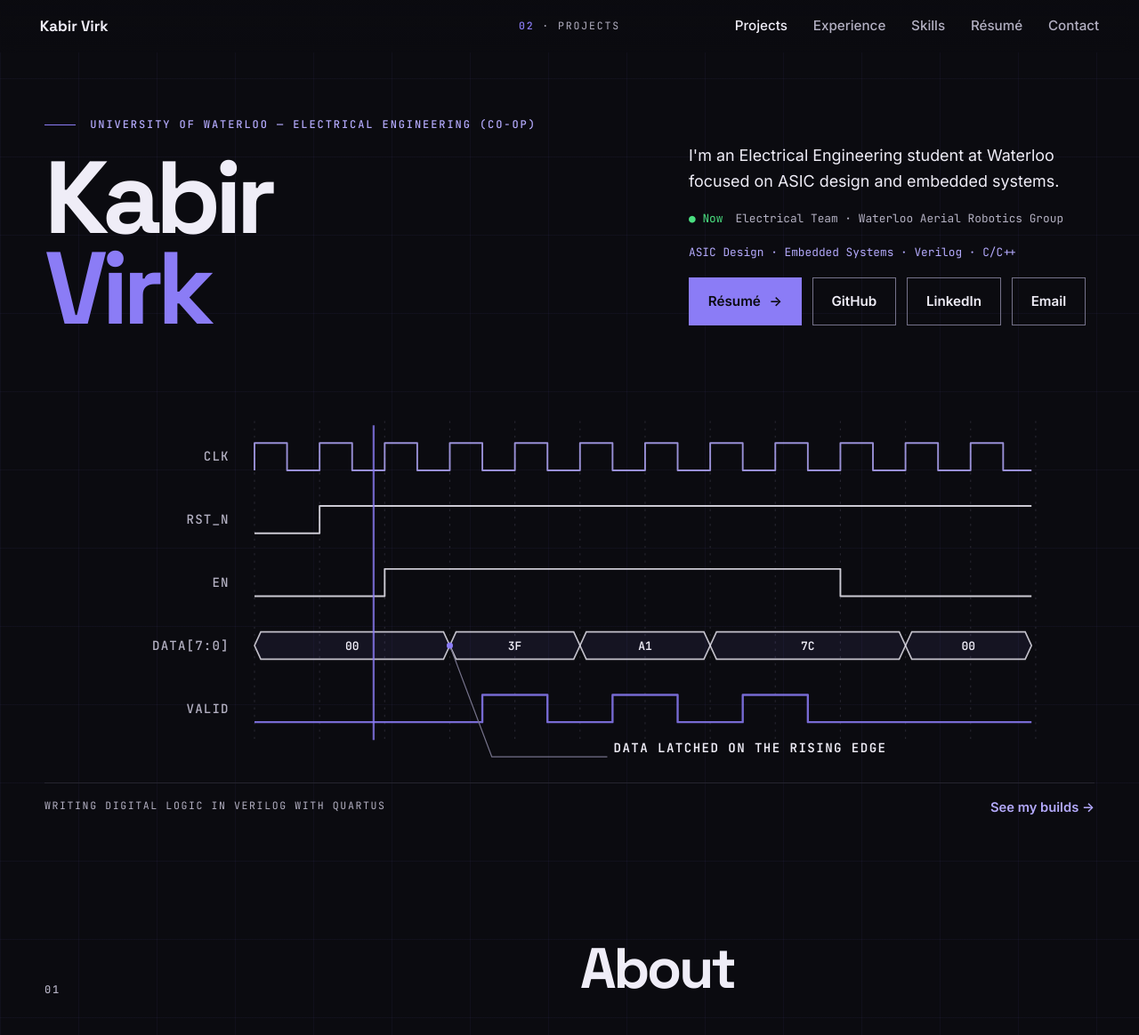
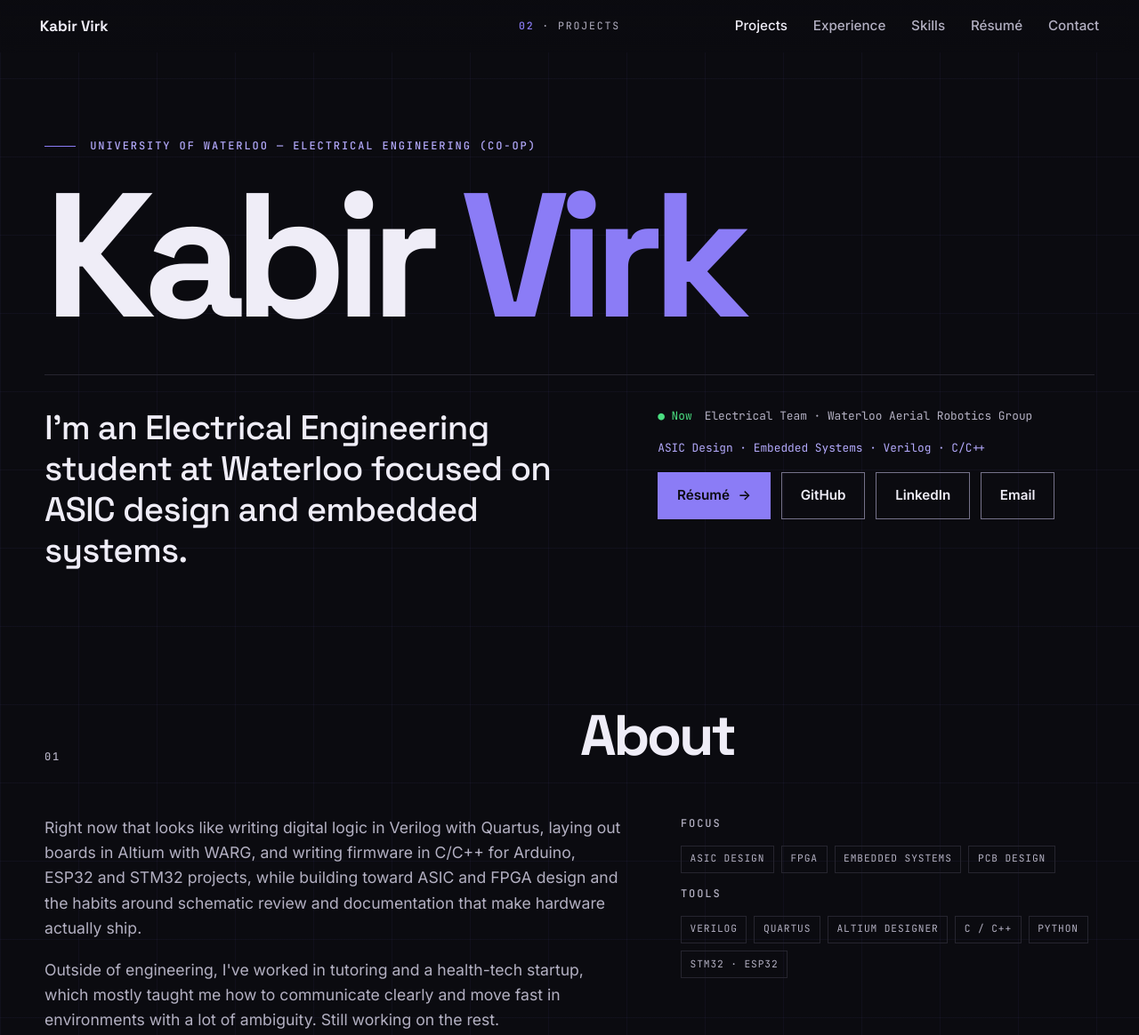
Before and after one commit to kabirvirk1206/personal_portfolio_website, a plain HTML site: page index.html in a window 1280 px wide. Shown: the top 1164 px of the page at 89% size. Drawn offline with Linux system fonts and the light colour scheme.

Commit message:
bigger name intro, remove hero graphic, fix ldo image spacing

```diff
--- a/index.html
+++ b/index.html
@@ -45,13 +45,11 @@
 
   <!-- HERO -->
   <section class="hero wrap" id="top" data-spy="00" data-label="Home">
-    <div class="hero-top">
-      <div>
-        <p class="eyebrow line">University of Waterloo — Electrical Engineering (Co-op)</p>
-        <h1 class="hero-title">Kabir<br /><span>Virk</span></h1>
-      </div>
-      <div class="hero-side">
-        <p class="hero-copy">I'm an Electrical Engineering student at Waterloo focused on ASIC design and embedded systems.</p>
+    <p class="eyebrow line">University of Waterloo — Electrical Engineering (Co-op)</p>
+    <h1 class="hero-name">Kabir <span>Virk</span></h1>
+    <div class="hero-row">
+      <p class="hero-intro">I'm an Electrical Engineering student at Waterloo focused on ASIC design and embedded systems.</p>
+      <div class="hero-meta">
         <p class="now"><span>Now</span> Electrical Team · Waterloo Aerial Robotics Group</p>
         <p class="hero-focus">ASIC Design · Embedded Systems · Verilog · C/C++</p>
         <div class="btns">
@@ -62,23 +60,6 @@
         </div>
       </div>
     </div>
-
-    <figure class="hero-art">
-      <svg class="timing" viewBox="0 0 1000 380" role="img" aria-label="Animated timing diagram of synchronous digital logic: clock, reset, enable, an 8-bit data bus and a valid signal">
-        <g class="t-grid"><path d="M200 36V340"/><path d="M262 36V340"/><path d="M324 36V340"/><path d="M386 36V340"/><path d="M448 36V340"/><path d="M510 36V340"/><path d="M572 36V340"/><path d="M634 36V340"/><path d="M696 36V340"/><path d="M758 36V340"/><path d="M820 36V340"/><path d="M882 36V340"/><path d="M944 36V340"/></g>
-        <g class="t-lab"><text x="176" y="74" text-anchor="end">CLK</text><text x="176" y="134" text-anchor="end">RST_N</text><text x="176" y="194" text-anchor="end">EN</text><text x="176" y="254" text-anchor="end">DATA[7:0]</text><text x="176" y="314" text-anchor="end">VALID</text></g>
-        <g class="t-wave"><path d="M200 83.0V57.0H231.0V83.0H262.0V57.0H293.0V83.0H324.0V57.0H355.0V83.0H386.0V57.0H417.0V83.0H448.0V57.0H479.0V83.0H510.0V57.0H541.0V83.0H572.0V57.0H603.0V83.0H634.0V57.0H665.0V83.0H696.0V57.0H727.0V83.0H758.0V57.0H789.0V83.0H820.0V57.0H851.0V83.0H882.0V57.0H913.0V83.0H940" class="clk"/><path d="M200 143.0H262V117.0H940"/><path d="M200 203.0H324V177.0H758V203.0H940"/><path d="M200 323.0H417.0V297.0H479.0V323.0H541.0V297.0H603.0V323.0H665.0V297.0H727.0V323.0H940" class="acc"/></g>
-        <g class="t-bus"><path d="M200 250L206 237.0H380L386 250L380 263.0H206Z"/><path d="M386 250L392 237.0H504L510 250L504 263.0H392Z"/><path d="M510 250L516 237.0H628L634 250L628 263.0H516Z"/><path d="M634 250L640 237.0H814L820 250L814 263.0H640Z"/><path d="M820 250L826 237.0H934L940 250L934 263.0H826Z"/></g>
-        <g class="t-bus-txt"><text x="293.0" y="254">00</text><text x="448.0" y="254">3F</text><text x="572.0" y="254">A1</text><text x="727.0" y="254">7C</text><text x="880.0" y="254">00</text></g>
-        <line class="t-cursor" x1="200" y1="40" x2="200" y2="340"/>
-        <g class="co"><path d="M386 250L426 356H536"/><circle cx="386" cy="250" r="3"/></g>
-        <g class="co-txt"><text x="542" y="352"><tspan class="b">DATA LATCHED ON THE RISING EDGE</tspan></text></g>
-      </svg>
-      <figcaption class="art-cap">
-        <span>Writing digital logic in Verilog with Quartus</span>
-        <a href="#projects">See my builds <em>→</em></a>
-      </figcaption>
-    </figure>
   </section>
 
   <!-- ABOUT -->
@@ -109,7 +90,7 @@
     </div>
 
     <article class="feat rv" id="proj-ldo">
-      <div class="feat-media light"><img class="zoom" src="images/PCBldo.png" alt="LDO voltage regulator PCB in Altium Designer" width="900" height="562" /></div>
+      <div class="feat-media framed"><img class="zoom" src="images/PCBldo-crop.png" alt="LDO voltage regulator PCB in Altium Designer" width="900" height="562" /></div>
       <div class="feat-body">
         <h3>LDO Voltage Regulator PCB</h3>
         <p>Custom LDO regulator PCB for WARG's electrical onboarding bootcamp. Full design flow in Altium: schematic, custom symbols, footprints, placement, routing, and DRC.</p>
--- a/site.css
+++ b/site.css
@@ -432,3 +432,43 @@ a:hover em { transform: translateX(3px); }
 @media (max-width: 960px) { .cgrid { grid-template-columns: 1fr 1fr; } }
 @media (max-width: 560px) { .cgrid { grid-template-columns: 1fr; } }
 html, body { overflow-x: clip; }
+
+/* ---- big name hero (no graphic) ---- */
+.hero { padding-top: clamp(3rem, 8vw, 6rem); padding-bottom: clamp(1rem, 3vw, 2rem); }
+.hero-name {
+  margin: clamp(1rem, 2.5vw, 1.8rem) 0 clamp(1.5rem, 4vw, 3rem);
+  font-size: clamp(4.2rem, 15.5vw, 13.5rem);
+  font-weight: 700;
+  letter-spacing: -0.065em;
+  line-height: 0.86;
+  white-space: nowrap;
+}
+.hero-name span { color: var(--violet); }
+.hero-row {
+  display: grid;
+  grid-template-columns: minmax(0, 1.3fr) minmax(0, 1fr);
+  gap: clamp(1.5rem, 4vw, 4rem);
+  align-items: start;
+  padding-top: clamp(1.5rem, 3vw, 2.2rem);
+  border-top: 1px solid var(--line);
+}
+.hero-intro { font-family: var(--head); font-size: clamp(1.5rem, 3vw, 2.4rem); font-weight: 500; line-height: 1.2; letter-spacing: -0.02em; max-width: 26ch; }
+.hero-meta { display: grid; gap: 1rem; min-width: 0; }
+.hero > .eyebrow, .hero-name, .hero-intro, .hero-meta > * { animation: up 0.9s cubic-bezier(.2,.7,.2,1) both; }
+.hero-name { animation-delay: 0.08s; }
+.hero-intro { animation-delay: 0.2s; }
+.hero-meta > *:nth-child(1) { animation-delay: 0.3s; }
+.hero-meta > *:nth-child(2) { animation-delay: 0.4s; }
+.hero-meta > *:nth-child(3) { animation-delay: 0.5s; }
+.hero-row { animation: lineIn 1.1s cubic-bezier(.6,0,.2,1) 0.25s both; }
+@keyframes lineIn { from { border-top-color: transparent; } }
+@media (max-width: 960px) { .hero-row { grid-template-columns: 1fr; } }
+@media (max-width: 420px) { .hero-name { font-size: 4.5rem; } }
+
+/* ---- framed LDO image: tight render on the dark panel ---- */
+.feat-media.framed { display: grid; place-items: center; padding: clamp(1.5rem, 4vw, 3rem); background: radial-gradient(ellipse at 50% 55%, rgba(139, 124, 246, 0.12), transparent 70%), #0f0f15; }
+.feat-media.framed img { width: 100%; height: auto; max-width: 560px; object-fit: contain; border-radius: 6px; box-shadow: 0 24px 60px rgba(0, 0, 0, 0.55); }
+.pmedia.light { display: grid; place-items: center; padding: 1.5rem; background: radial-gradient(ellipse at 50% 55%, rgba(139, 124, 246, 0.12), transparent 70%), #0f0f15; }
+.pmedia.light img { width: 100%; height: auto; max-height: 100%; object-fit: contain; border-radius: 6px; box-shadow: 0 20px 50px rgba(0, 0, 0, 0.55); }
+@media (prefers-reduced-motion: reduce) { .hero > .eyebrow, .hero-name, .hero-intro, .hero-meta > *, .hero-row { animation: none; } }
+.pmedia.light img { height: 100%; }
```
Also changed, not shown: images/PCBldo-crop.png (added).
